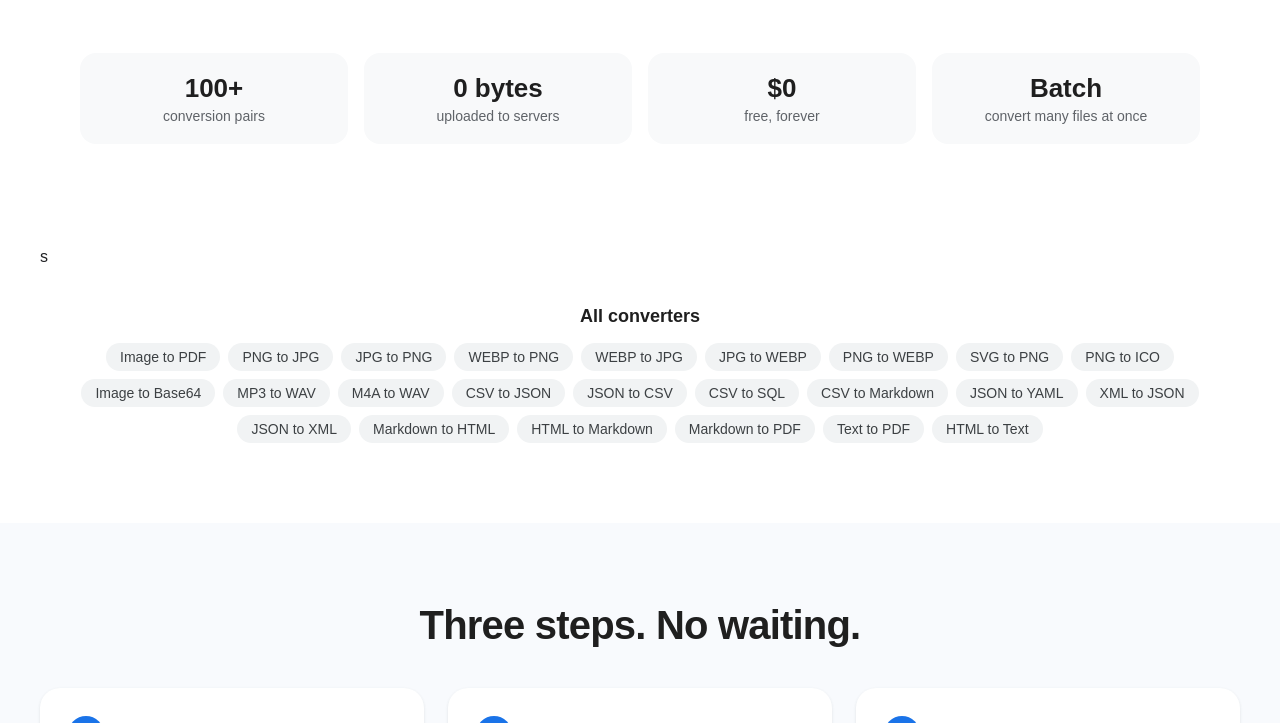
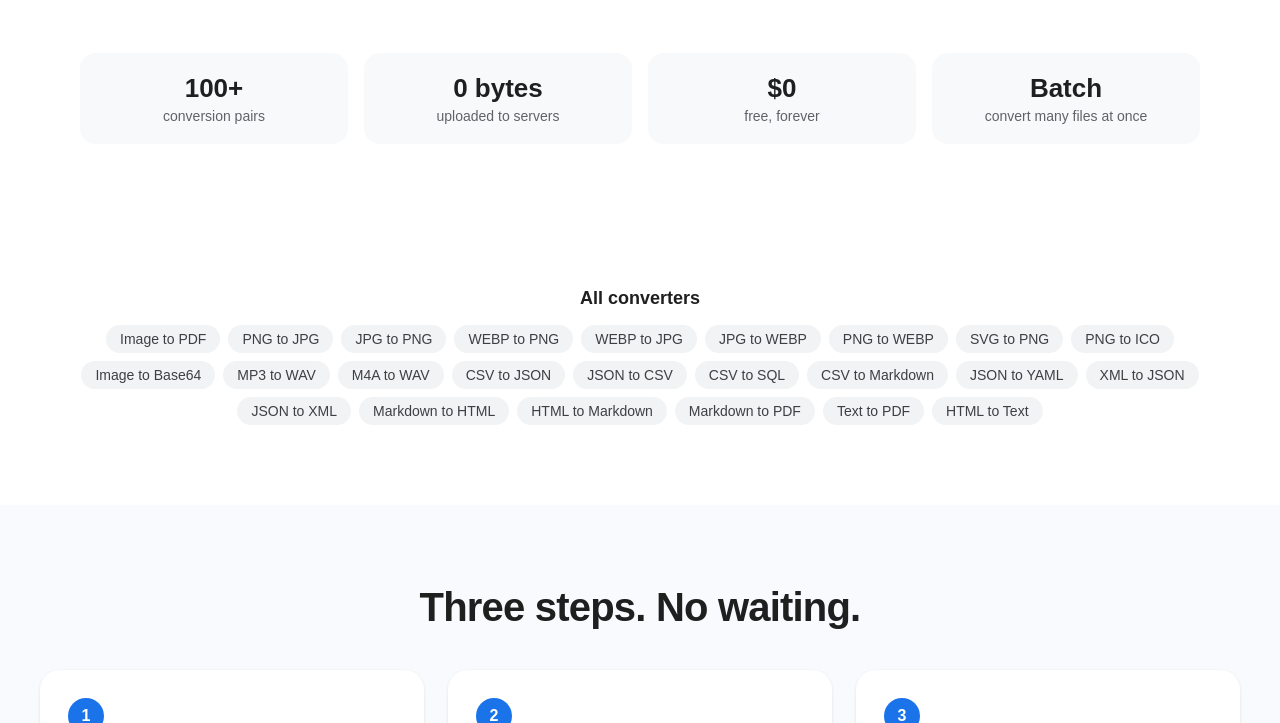
Before and after one commit to greenorchids/FileFusion, a plain HTML site: page ui/index.html in a window 1280 px wide. Shown: the part 610-1333 px from the top of the page. Drawn offline with Linux system fonts and the light colour scheme; no server answers; a web font is replaced by a local one.

Commit message:
fix: clean up unnecessary closing tag

```diff
--- a/ui/index.html
+++ b/ui/index.html
@@ -91,8 +91,7 @@
         <div><strong>Batch</strong><span>convert many files at once</span></div>
     </section>
 
-    <section class="section" id="formats">s
-        </div>
+    <section class="section" id="formats">
         <h3 class="all-title">All converters</h3>
         <nav class="all-converters" aria-label="All converters">
             <a href="image-to-pdf.html">Image to PDF</a>
```
